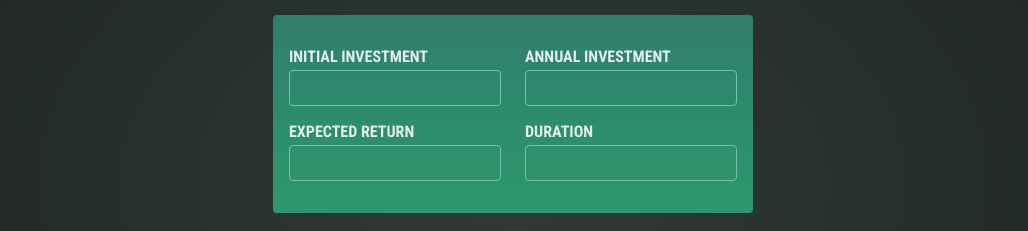
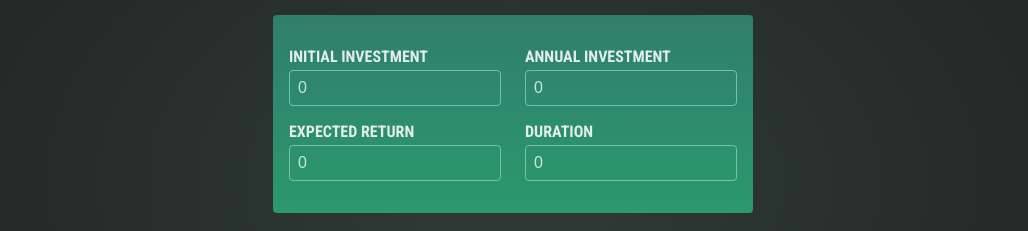
Before and after one commit to DariaAleshina/investment-calculator, a React (Vite) app: page / in a window 1280 px wide. Shown: the part 242-473 px from the top of the page, without its empty margins (127-1155 px from the left). Built offline with nearby package versions, Linux system fonts and the light colour scheme.

Commit message:
input state added

```diff
--- a/src/App.jsx
+++ b/src/App.jsx
@@ -1,11 +1,43 @@
+import { useState } from 'react';
 import InputContainer from './components/InputContainer';
 import OutputTable from './components/OutputTable';
 
+import { calculateInvestmentResults, formatter } from './util/investment';
+
+const INITIAL_STATE = {
+  input: {
+    initialInvestment: 0,
+    annualInvestment: 0,
+    expectedReturn: 0,
+    duration: 0,
+  },
+  table: [],
+};
 function App() {
+  const [state, setStateUpdate] = useState(INITIAL_STATE);
+  const handleInputChange = function (field, value) {
+    console.log(field, value);
+    setStateUpdate(prevState => {
+      const newInput = { ...prevState.input, [field]: value };
+      console.log(newInput);
+      const newTable = calculateInvestmentResults(newInput);
+      console.log(newTable);
+
+      return {
+        ...prevState,
+        input: newInput,
+        table: newTable,
+      };
+    });
+  };
+
   return (
     <>
-      <InputContainer />
-      <OutputTable />
+      <InputContainer
+        initialInput={state.input}
+        onInputChange={handleInputChange}
+      />
+      <OutputTable tableData={state.table} />
     </>
   );
 }
--- a/src/components/InputContainer.jsx
+++ b/src/components/InputContainer.jsx
@@ -1,24 +1,52 @@
-export default function InputContainer() {
+export default function InputContainer({ initialInput, onInputChange }) {
   return (
     <div id="user-input">
-      <div class="input-group">
+      <div className="input-group">
         <div>
-          <label for="init-inv">Initial Investment</label>
-          <input name="init-inv" type="number"></input>
+          <label>Initial Investment</label>
+          <input
+            name="initialInvestment"
+            type="number"
+            value={initialInput.initialInvestment}
+            onChange={event =>
+              onInputChange(event.target.name, event.target.value)
+            }
+          ></input>
         </div>
         <div>
-          <label for="ann-inv">Annual Investment</label>
-          <input name="ann-inv" type="number"></input>
+          <label>Annual Investment</label>
+          <input
+            name="annualInvestment"
+            type="number"
+            value={initialInput.annualInvestment}
+            onChange={event =>
+              onInputChange(event.target.name, event.target.value)
+            }
+          ></input>
         </div>
       </div>
-      <div class="input-group">
+      <div className="input-group">
         <div>
-          <label for="return">Expected Return</label>
-          <input name="return" type="number"></input>
+          <label>Expected Return</label>
+          <input
+            name="expectedReturn"
+            type="number"
+            value={initialInput.expectedReturn}
+            onChange={event =>
+              onInputChange(event.target.name, event.target.value)
+            }
+          ></input>
         </div>
         <div>
-          <label for="duration">Duration</label>
-          <input name="duration" type="number"></input>
+          <label>Duration</label>
+          <input
+            name="duration"
+            type="number"
+            value={initialInput.duration}
+            onChange={event =>
+              onInputChange(event.target.name, event.target.value)
+            }
+          ></input>
         </div>
       </div>
     </div>
```
